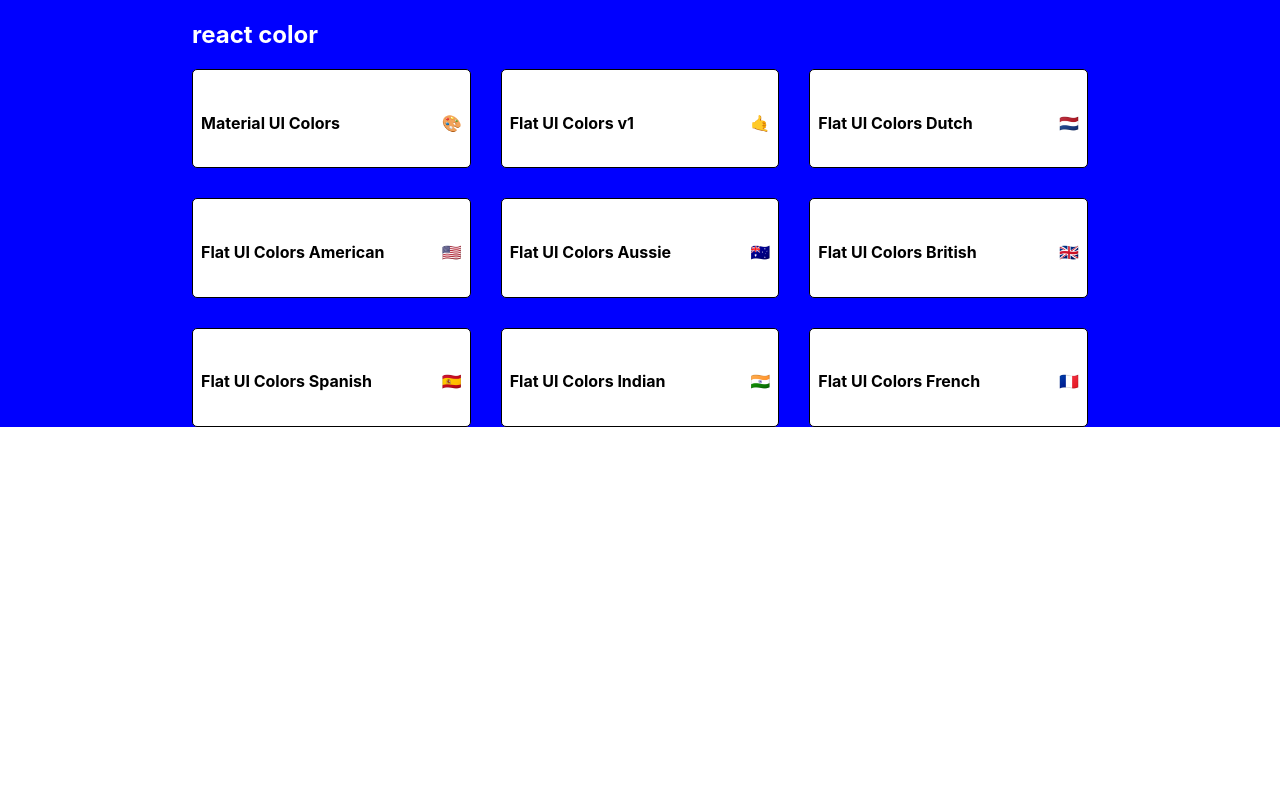
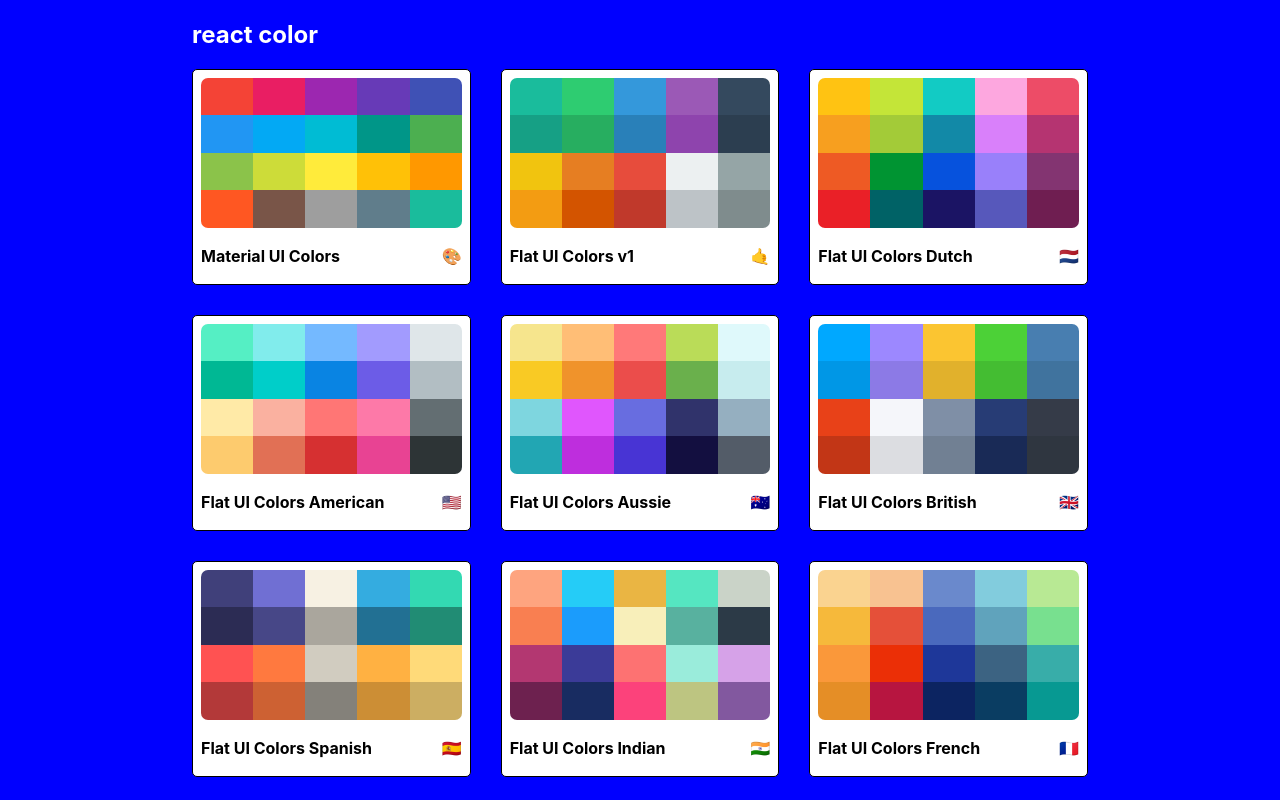
Before and after one commit to harelpanker/react-colors, a React (Create React App) app: page / in a window 1280 px wide. Built offline with nearby package versions, Linux system fonts and the light colour scheme.

Commit message:
Finish styling MiniPalette

```diff
--- a/src/components/MiniPalette.js
+++ b/src/components/MiniPalette.js
@@ -12,7 +12,13 @@
     "&:hover": { cursor: "pointer" },
   },
   colors: {
-    backgroundColor: "grey",
+    display: "grid",
+    gridTemplateColumns: "repeat(5, 1fr)",
+    gridTemplateRows: "repeat(4, 1fr)",
+    height: "150px",
+    width: "100%",
+    borderRadius: "7px",
+    overflow: "hidden",
   },
   title: {
     display: "flex",
@@ -22,18 +28,35 @@
     paddingTop: ".5rem",
     fontSize: "1rem",
     position: "relative",
+    margin: "10px 0",
   },
   emoji: {
     marginLeft: ".5rem",
     fontSize: "1.5rme",
   },
+  miniColor: {
+    height: "100%",
+    width: "100%",
+    display: "inline-block",
+    margin: "0 auto",
+    position: "relative",
+  },
 };
+function MiniPalette(props) {
+  const { classes, paletteName, emoji, colors } = props;
+  const miniColorBoxes = colors.map((color) => (
+    <div
+      className={classes.miniColor}
+      style={{ backgroundColor: color.color }}
+      key={color.name}></div>
+  ));
 
-function MiniPalette(props) {
-  const { classes, paletteName, emoji } = props;
   return (
     <div className={classes.root}>
-      <div className={classes.colors}></div>
+      <div className={classes.colors}>
+        {/* mini color boxes */}
+        {miniColorBoxes}
+      </div>
       <h5 className={classes.title}>
         {paletteName} <span className={classes.emoji}>{emoji}</span>
       </h5>
--- a/src/components/PaletteList.js
+++ b/src/components/PaletteList.js
@@ -6,7 +6,7 @@
 const styles = {
   root: {
     backgroundColor: "blue",
-    height: "100%",
+    minHeight: "100vh",
     display: "flex",
     alignItems: "flex-start",
     justifyContent: "center",
--- a/src/seedColors.js
+++ b/src/seedColors.js
@@ -23,6 +23,7 @@
       { name: "brown", color: "#795548" },
       { name: "grey", color: "#9E9E9E" },
       { name: "bluegrey", color: "#607D8B" },
+      { name: "Turquoise", color: "#1abc9c" },
     ],
   },
   {
```
